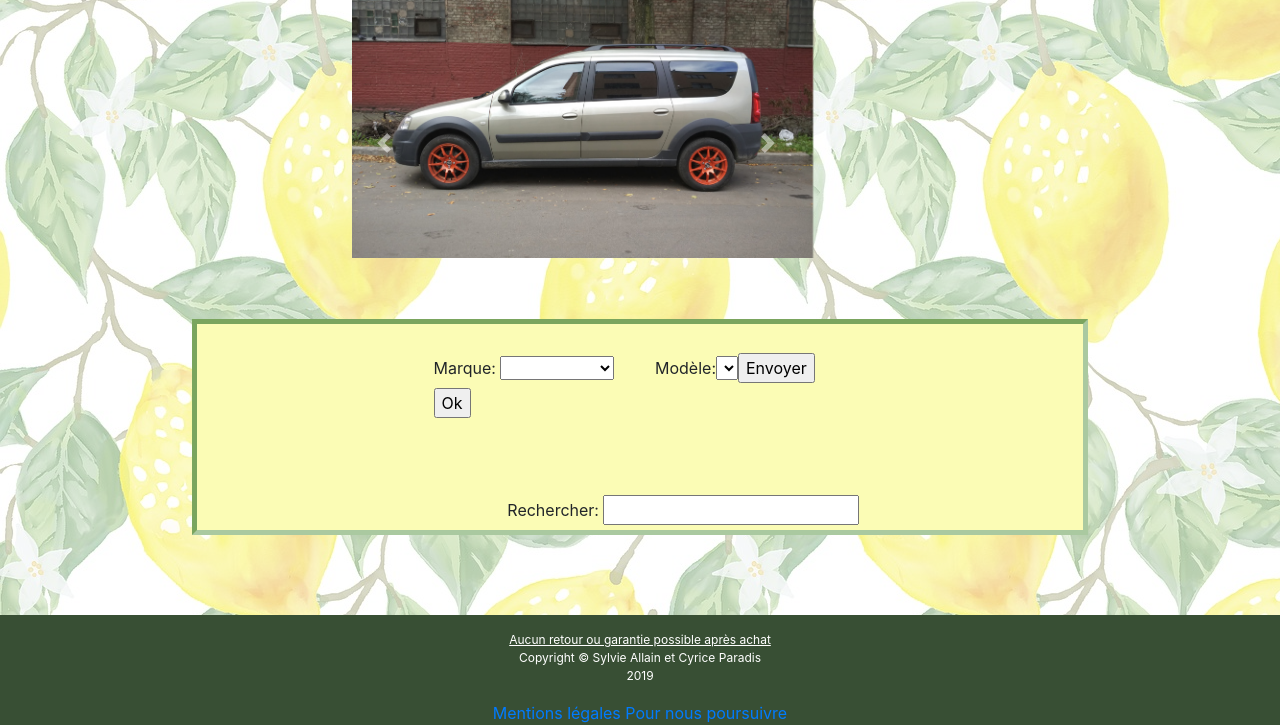
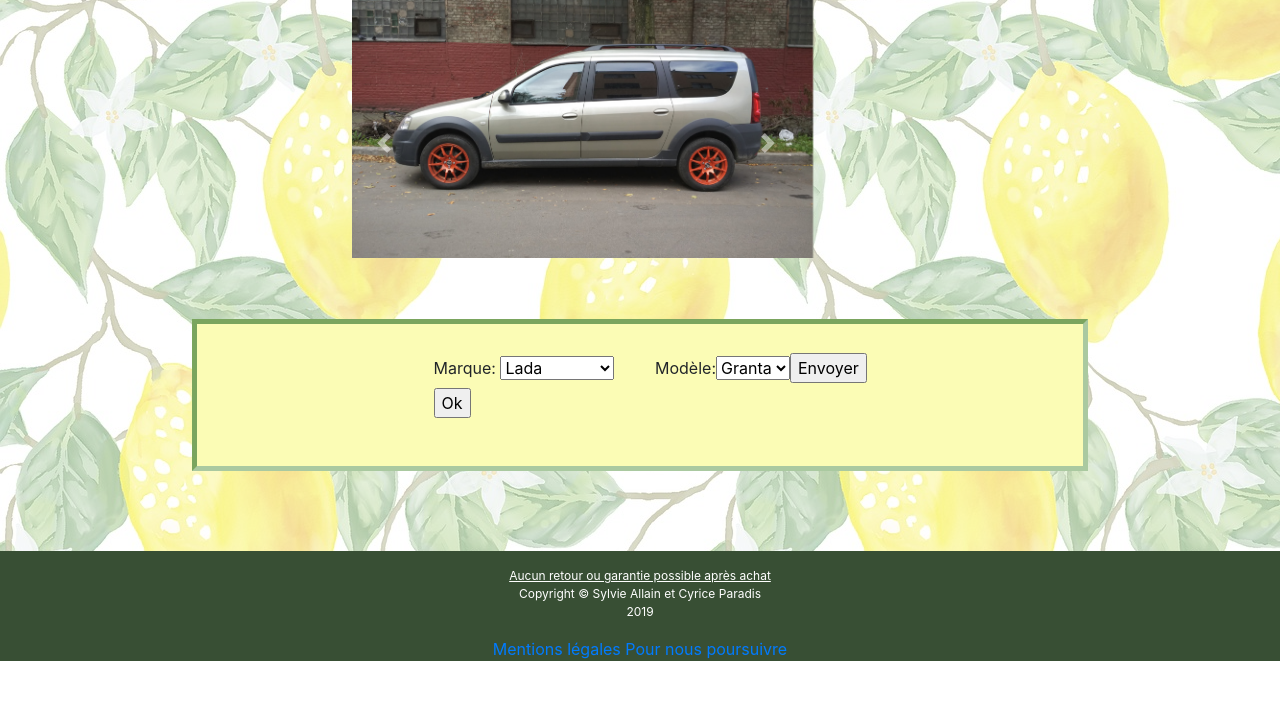
Before and after one commit to SylvieAllain/TP1_php, a PHP site: page / in a window 1280 px wide. Shown: the part 597-1322 px from the top of the page. After the commit the page ends 1258 px from the top, so only its background shows below. Run offline with PHP 8.4, Linux system fonts and the light colour scheme; lists and menus that the app fills with data are empty.

Commit message:
petits changements

```diff
--- a/index.php
+++ b/index.php
@@ -2,7 +2,7 @@
 include_once 'vues/banner.php';
 include "modeles/model_cars.php";
 
-$brand = (!empty($_POST['brand'])) ? ($_POST['brand']) : null;
+$brand = (!empty($_POST['brand'])) ? ($_POST['brand']) : "Lada";
 $submit_brand = (!empty($_POST['submit_brand'])) ? ($_POST['submit_brand']) : null;
 $model = (!empty($_POST['model'])) ? ($_POST['model']) : null;
 $submit = (!empty($_POST['submit'])) ? ($_POST['submit']) : null;
--- a/modeles/model_cars.php
+++ b/modeles/model_cars.php
@@ -1,11 +1,14 @@
 <?php
 $array_brandAndModel = [
-  null => [null],
   "Volkswagen" => ["Beetle","Jetta","Golf"],
   "Pontiac" => ["Sunfire", "GTO","Firebird"],
   "Ssangyong" => ["Korando","Musso","Rexton"],
   "Lada" => ["Niva", "Granta", "Largus"],
 ];
+ ksort($array_brandAndModel);
+ foreach($array_brandAndModel as $key => $value){
+   asort($array_brandAndModel[$key]);
+ }
 
 
 
--- a/vues/accueil.php
+++ b/vues/accueil.php
@@ -70,12 +70,6 @@ if(!empty($submit)){
       </div>
     </div>
       <br><br>
-      <div class="row">
-        <div class="col-8 offset-4">
-      <label for="searchBar">Rechercher: </label>
-      <input type="text" name="searchBar" value="">
-        </div>
-      </div>
     </form>
   </div>
   <?php include_once 'footer.php'; ?>
```
